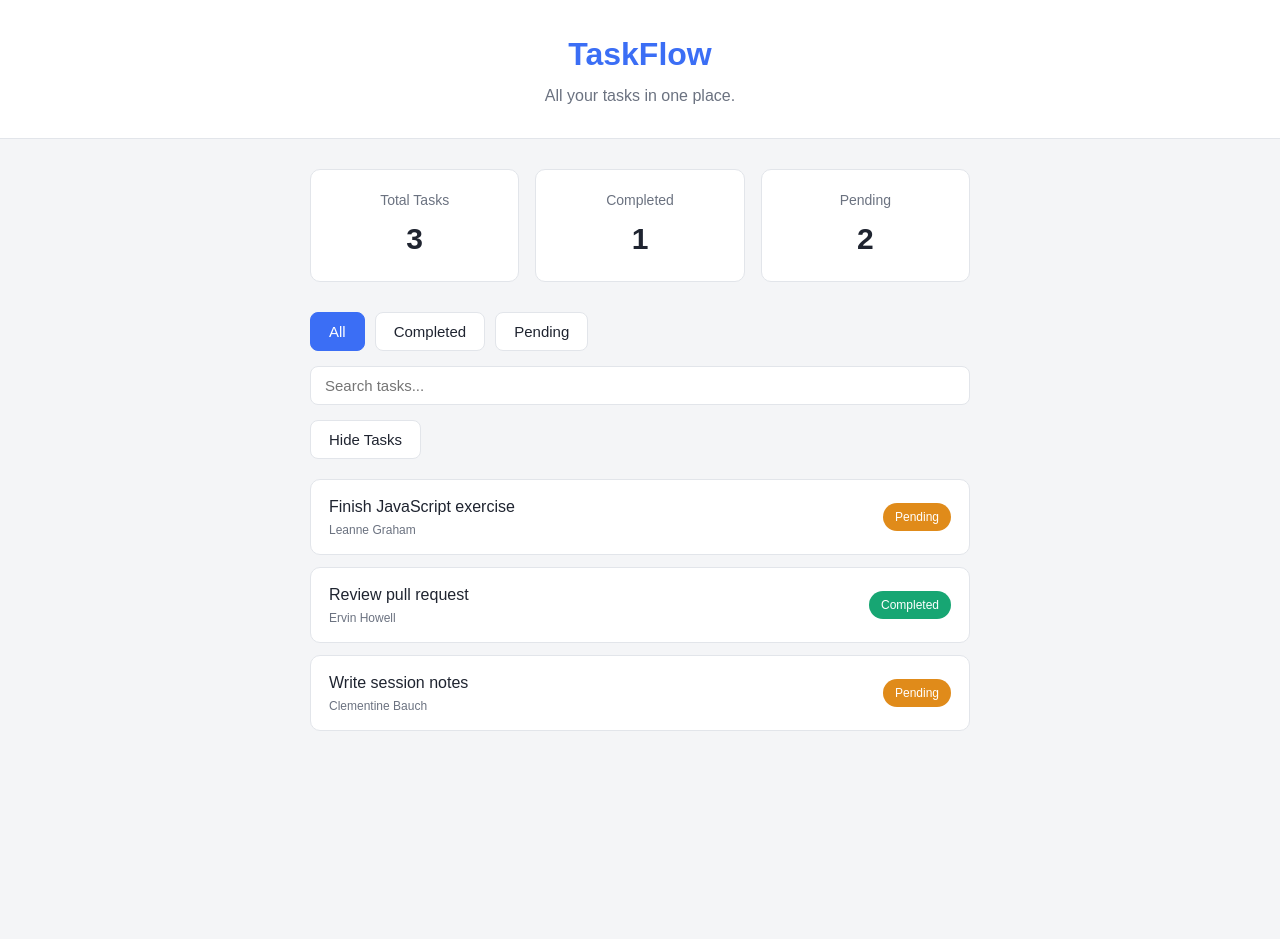
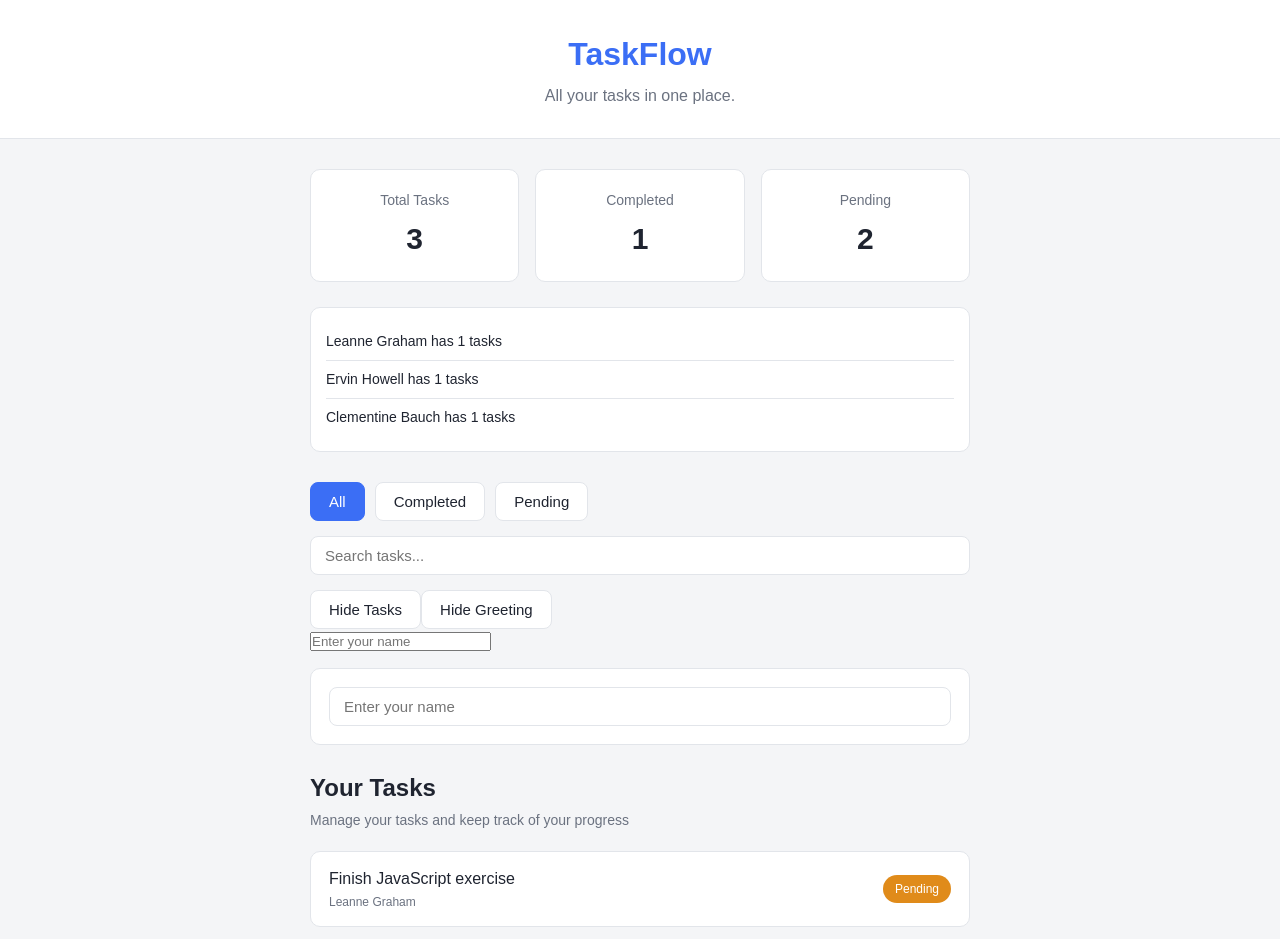
Before and after one commit to b4f-cohort8-salamiyah/b4f-cohort8-salamiyah-react-2026, a React (Vite) app: page / in a window 1280 px wide. Shown: the top 939 px of the page. Before the commit the page ends 800 px from the top, so only its background shows below. Built offline with nearby package versions, Linux system fonts and the light colour scheme.

Commit message:
Session 06 combined homework

```diff
--- a/src/App.tsx
+++ b/src/App.tsx
@@ -2,12 +2,16 @@ import { ChangeEvent, useState } from "react";
 import Header from "./components/Header";
 import StatCard from "./components/StatCard";
 import TaskItem from "./components/TaskItem";
+import SectionTitle from "./components/SectionTitle";
+import PersonSummary from "./components/PersonSummary";
 
 function App() {
   // const currentFilter = "completed";
   const [currentFilter, setCurrentFilter] = useState("all");
   const [searchText, setSearchText] = useState("");
   const [showTasks, setShowTasks] = useState(true);
+  const [name, setName] = useState("");
+  const [showGreeting, setShowGreeting] = useState(true);
 
   function handleShowAll(): void {
     setCurrentFilter("all");
@@ -25,8 +29,26 @@ function App() {
     setSearchText(event.target.value);
   }
 
+  function handleNameChange(event: ChangeEvent<HTMLInputElement>) {
+    setName(event.target.value);
+  }
+
   function handleToggleTasks() {
     setShowTasks(!showTasks);
+  }
+
+  function handleToggleGreeting() {
+    setShowGreeting(!showGreeting);
+  }
+
+  let greetingMessage = "";
+
+  if (name === "") {
+    greetingMessage = "";
+  } else if (name === "admin") {
+    greetingMessage = "Welcome back, admin.";
+  } else {
+    greetingMessage = "Hello, " + name + "!";
   }
 
   return (
@@ -38,6 +60,12 @@ function App() {
           <StatCard label="Total Tasks" value={3} />
           <StatCard label="Completed" value={1} />
           <StatCard label="Pending" value={2} />
+        </section>
+
+        <section className="people-summary">
+          <PersonSummary name="Leanne Graham" taskCount={1} />
+          <PersonSummary name="Ervin Howell" taskCount={1} />
+          <PersonSummary name="Clementine Bauch" taskCount={1} />
         </section>
 
         <section className="filters">
@@ -79,7 +107,43 @@ function App() {
           {showTasks ? "Hide Tasks" : "Show Tasks"}
         </button>
 
+        <button
+          className="toggle-greeting-button"
+          onClick={handleToggleGreeting}
+        >
+          {showGreeting ? "Hide Greeting" : "Show Greeting"}
+        </button>
+
+        <section>
+          <input
+            type="text"
+            placeholder="Enter your name"
+            value={name}
+            onChange={handleNameChange}
+          />
+          {name ? <p>{greetingMessage}</p> : null}
+        </section>
+
+        {showGreeting ? (
+          <section className="greeting-section">
+            <input
+              type="text"
+              placeholder="Enter your name"
+              value={name}
+              onChange={handleNameChange}
+            />
+
+            {name ? <p>{greetingMessage}</p> : null}
+          </section>
+        ) : null}
+
         {showTasks ? (
+          <section>
+            <SectionTitle
+              title="Your Tasks"
+              subtitle="Manage your tasks and keep track of your progress"
+            />
+
             <ul className="task-list">
               <TaskItem
                 title="Finish JavaScript exercise"
@@ -102,6 +166,7 @@ function App() {
                 statusClass="pending"
               />
             </ul>
+          </section>
         ) : null}
       </main>
     </div>
--- /dev/null
+++ b/src/components/PersonSummary.tsx
@@ -0,0 +1,14 @@
+interface PersonSummaryProps {
+  name: string;
+  taskCount: number;
+}
+
+function PersonSummary(props: PersonSummaryProps) {
+  return (
+    <p className="person-summary">
+      {props.name} has {props.taskCount} tasks
+    </p>
+  );
+}
+
+export default PersonSummary;
--- /dev/null
+++ b/src/components/SectionTitle.tsx
@@ -0,0 +1,15 @@
+interface SectionTitleProps {
+  title: string;
+  subtitle: string;
+}
+
+function SectionTitle(props: SectionTitleProps) {
+  return (
+    <div className="section-title">
+      <h2>{props.title}</h2>
+      <p>{props.subtitle}</p>
+    </div>
+  );
+}
+
+export default SectionTitle;
--- a/src/index.css
+++ b/src/index.css
@@ -1,4 +1,3 @@
-/* ---------- Basic setup ---------- */
 
 * {
   margin: 0;
@@ -13,7 +12,6 @@ body {
   line-height: 1.5;
 }
 
-/* ---------- Header ---------- */
 
 .header {
   background-color: #ffffff;
@@ -32,7 +30,6 @@ body {
   margin-top: 6px;
 }
 
-/* ---------- Page container ---------- */
 
 .container {
   max-width: 700px;
@@ -40,7 +37,6 @@ body {
   padding: 30px 20px;
 }
 
-/* ---------- Statistic cards ---------- */
 
 .stats {
   display: flex;
@@ -67,7 +63,7 @@ body {
   margin-top: 5px;
 }
 
-/* ---------- Filter buttons ---------- */
+
 
 .filters {
   display: flex;
@@ -95,8 +91,6 @@ body {
   color: #ffffff;
 }
 
-/* ---------- Search ---------- */
-
 .search {
   margin-top: 15px;
 }
@@ -114,7 +108,6 @@ body {
   outline: none;
 }
 
-/* ---------- Task list ---------- */
 
 .task-list {
   list-style: none;
@@ -161,7 +154,6 @@ body {
   background-color: #e08b1a;
 }
 
-/* ---------- Small screens ---------- */
 
 @media (max-width: 600px) {
   .header h1 {
@@ -202,3 +194,81 @@ body {
 .toggle-tasks-button:hover {
   border-color: #3b6ef5;
 }
+
+.section-title {
+  margin-top: 25px;
+  margin-bottom: 15px;
+}
+
+.section-title h2 {
+  font-size: 24px;
+  color: #1f2430;
+}
+
+.section-title p {
+  color: #6b7280;
+  font-size: 14px;
+  margin-top: 4px;
+}
+
+.greeting-section {
+  background-color: #ffffff;
+  border: 1px solid #e2e5ea;
+  border-radius: 10px;
+  padding: 18px;
+  margin-top: 15px;
+}
+
+.greeting-section input {
+  width: 100%;
+  border: 1px solid #e2e5ea;
+  border-radius: 8px;
+  font-size: 15px;
+  padding: 10px 14px;
+}
+
+.greeting-section input:focus {
+  border-color: #3b6ef5;
+  outline: none;
+}
+
+.greeting-section p {
+  color: #3b6ef5;
+  font-size: 16px;
+  font-weight: bold;
+  margin-top: 10px;
+}
+
+.toggle-greeting-button {
+  background-color: #ffffff;
+  border: 1px solid #e2e5ea;
+  border-radius: 8px;
+  color: #1f2430;
+  cursor: pointer;
+  font-size: 15px;
+  padding: 10px 18px;
+  margin-top: 15px;
+}
+
+.toggle-greeting-button:hover {
+  border-color: #3b6ef5;
+}
+
+.people-summary {
+  background-color: #ffffff;
+  border: 1px solid #e2e5ea;
+  border-radius: 10px;
+  padding: 15px;
+  margin-top: 25px;
+}
+
+.person-summary {
+  color: #1f2430;
+  font-size: 14px;
+  padding: 8px 0;
+  border-bottom: 1px solid #e2e5ea;
+}
+
+.person-summary:last-child {
+  border-bottom: none;
+}
```
Lines whose indentation alone changed are shown as unchanged.
